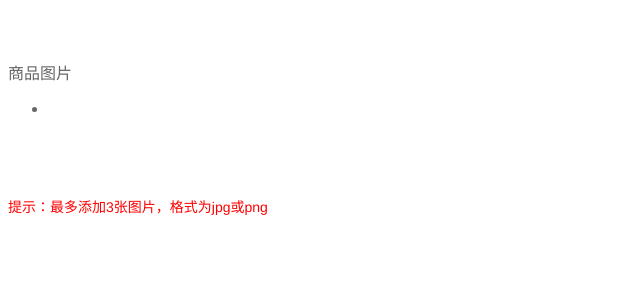
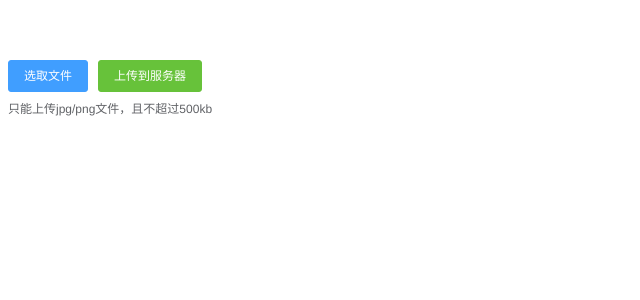
Before and after one commit to wpp823/biliang_test_code, a Vue app in the folder 体素网页测试demo/vue_demo/: page /#/test in a window 1280 px wide. Shown: the top 300 px of the page, without its empty margins (0-640 px from the left). Built offline with nearby package versions, Linux system fonts and the light colour scheme; what vue-json-viewer would draw is missing.

Commit message:
添加elementui组件

```diff
--- a/体素网页测试demo/vue_demo/src/components/test.vue
+++ b/体素网页测试demo/vue_demo/src/components/test.vue
@@ -1,206 +1,40 @@
 <template>
-  <div class="form-list">
-    <label class="label-one">商品图片</label>
-    <div class="add-picture">
-      <ul>
-        <li v-if="img_li1">
-          <!-- 展示图片 -->
-          <div class="hasPic" v-if="img_1">
-            <img class="seledPic" :src="this.imgdata.seledPic_1"/>
-            <img
-              class="closepic"
-              src=""
-              @click="pichide('seledPic_1')"
-            />
-          </div>
-          <div class="selPic" v-else>
-            <label for="picadd" class="picadd"></label>
-            <input
-              id="picadd"
-              type="file"
-              maxlength
-              class="input-file"
-              multiple="multiple"
-              @change="onUpload($event,'seledPic_1')"
-              accept="image/*"
-            />
-          </div>
-        </li>
-      </ul>
-      <p class="prompt">提示：最多添加3张图片，格式为jpg或png</p>
-      <p class="prompt" v-if="tips">店铺照片不能为空</p>
-    </div>
+  <div style="width: 300px;height: 400px">
+    <el-upload
+    class="upload-demo"
+    ref="upload"
+    action="http://localhost:8888/upload"
+    :on-preview="handlePreview"
+    :on-remove="handleRemove"
+    :file-list="fileList"
+    :auto-upload="false">
+    <el-button slot="trigger" size="small" type="primary">选取文件</el-button>
+    <el-button style="margin-left: 10px;" size="small" type="success" @click="submitUpload">上传到服务器</el-button>
+    <div slot="tip" class="el-upload__tip">只能上传jpg/png文件，且不超过500kb</div>
+  </el-upload>
   </div>
+
 </template>
+
 <script>
 export default {
   data() {
     return {
-      //  上传图片标识
-      img_1: false,
-      img_2: false,
-      img_3: false,
-      imgdata: {
-        seledPic_1: "",
-        seledPic_2: "",
-        seledPic_3: ""
-      },
-      img_li1: true,
-      img_li2: false,
-      img_li3: false,
-    }
+        name: '',
+        url: ''
+      }
   },
   methods: {
-    // 判断图片上传类型
-    produceImg(type, url) {
-      let that = this;
-      if (type == "seledPic_1") {
-        that.img_1 = true;
-        that.img_li2 = true;
-        that.$set(that.imgdata, "seledPic_1", url);
-      } else if (type == "seledPic_2") {
-        that.img_2 = true;
-        that.img_li3 = true;
-        that.$set(that.imgdata, "seledPic_2", url);
-      } else if (type == "seledPic_3") {
-        that.img_3 = true;
-        that.$set(that.imgdata, "seledPic_3", url);
-      }
+    submitUpload() {
+      this.$refs.upload.submit();
     },
-    // 点击关闭按钮图片隐藏
-    pichide(type) {
-      let that = this;
-      if (type == "seledPic_1") {
-        if (that.imgdata.seledPic_1 != "") {
-          that.img_1 = false;
-          that.img_li2 = false;
-        }
-        if (that.imgdata.seledPic_2 != "") {
-          that.img_1 = false;
-          that.img_li2 = true;
-        }
-        if (that.imgdata.seledPic_3 != "") {
-          that.img_1 = false;
-          that.img_li2 = true;
-          that.img_li3 = true;
-        }
-      } else if (type == "seledPic_2") {
-        if (that.imgdata.seledPic_1 != "") {
-          that.img_2 = false;
-        }
-        if (that.imgdata.seledPic_2 != "") {
-          that.img_2 = false;
-          that.img_li3 = false;
-        }
-        if (that.imgdata.seledPic_3 != "") {
-          that.img_2 = false;
-          that.img_li3 = true;
-        }
-      } else if (type == "seledPic_3") {
-        that.img_3 = false;
-      }
+    handleRemove(file, fileList) {
+      console.log(file, fileList);
     },
-    //start 上传图片
-    onUpload(e, type) {
-      let file = e.target.files[0];
-      let filesize = file.size;
-      let filename = file.name;
-      if (filesize > 10485760) {
-        alert("图片太大，无法上传");
-      } else {
-        let reader = new FileReader();
-        // 将图片转为base64位
-        reader.readAsDataURL(file);
-        reader.onload = function (k) {
-          // 读取到的图片base64 数据编码
-          var imgcode = k.target.result;
-          let data = {
-            image: imgcode
-          };
-          axios({
-            url: "http://………………………………",//url地址
-            method: "POST",
-            data: qs.stringify(data)
-          })
-            .then(res => {
-              let resdata = res.data;
-              if (resdata.code == 200) {
-                let url = resdata.info;
-                this.produceImg(type, url);
-              } else {
-                alert(resdata.msg);
-              }
-            })
-            .catch(err => {
-              console.log(err);
-            });
-        }.bind(this);
-      }
-    },
+    handlePreview(file) {
+      console.log(file);
+    }
+
   }
 }
-
 </script>
-<style>
-.form-list {
-  width: 100%;
-  color: #666;
-  font-size: 16px;
-  margin: 0 0 20px 0;
-}
-
-.add-picture {
-  overflow: hidden;
-}
-
-.add-picture ul li {
-  float: left;
-  margin: 0 20px 10px 0;
-}
-
-.add-picture .hasPic,
-.add-picture .selPic {
-  overflow: hidden;
-  width: 86px;
-  height: 86px;
-  border-radius: 4px;
-}
-
-.add-picture .hasPic {
-  position: relative;
-}
-
-.add-picture .hasPic img {
-  display: block;
-  width: 100%;
-  height: 100%;
-}
-
-.add-picture .hasPic img.closepic {
-  position: absolute;
-  top: 0;
-  right: 0;
-  display: block;
-  width: 25px;
-  height: 25px;
-}
-
-.add-picture .selPic .picadd {
-  display: block;
-  width: 100%;
-  height: 100%;
-  /*background: #ff0000;*/
-  background-size: 100% 100%;
-}
-
-.add-picture .selPic input {
-  display: none;
-}
-
-.add-picture .prompt {
-  clear: both;
-  margin: 0;
-  font-size: 14px;
-  color: #ff0000;
-}
-</style>
```
